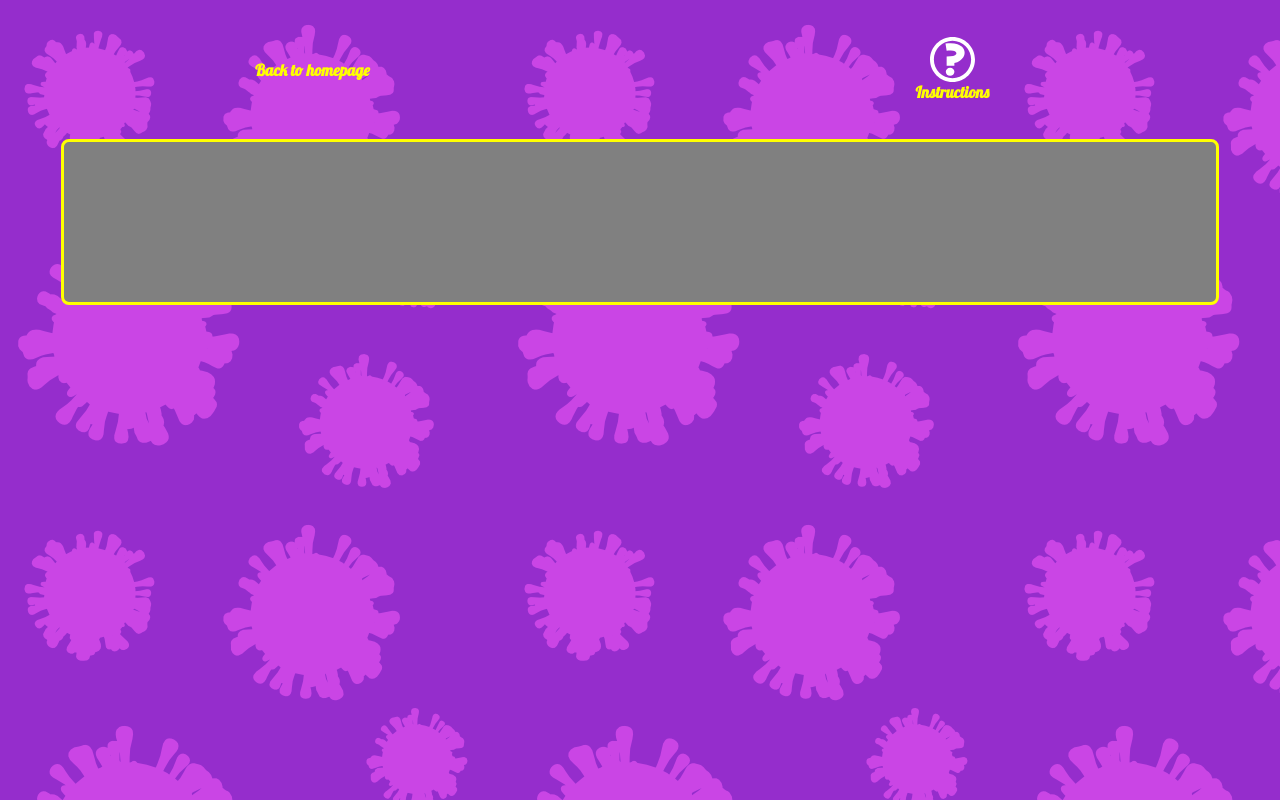
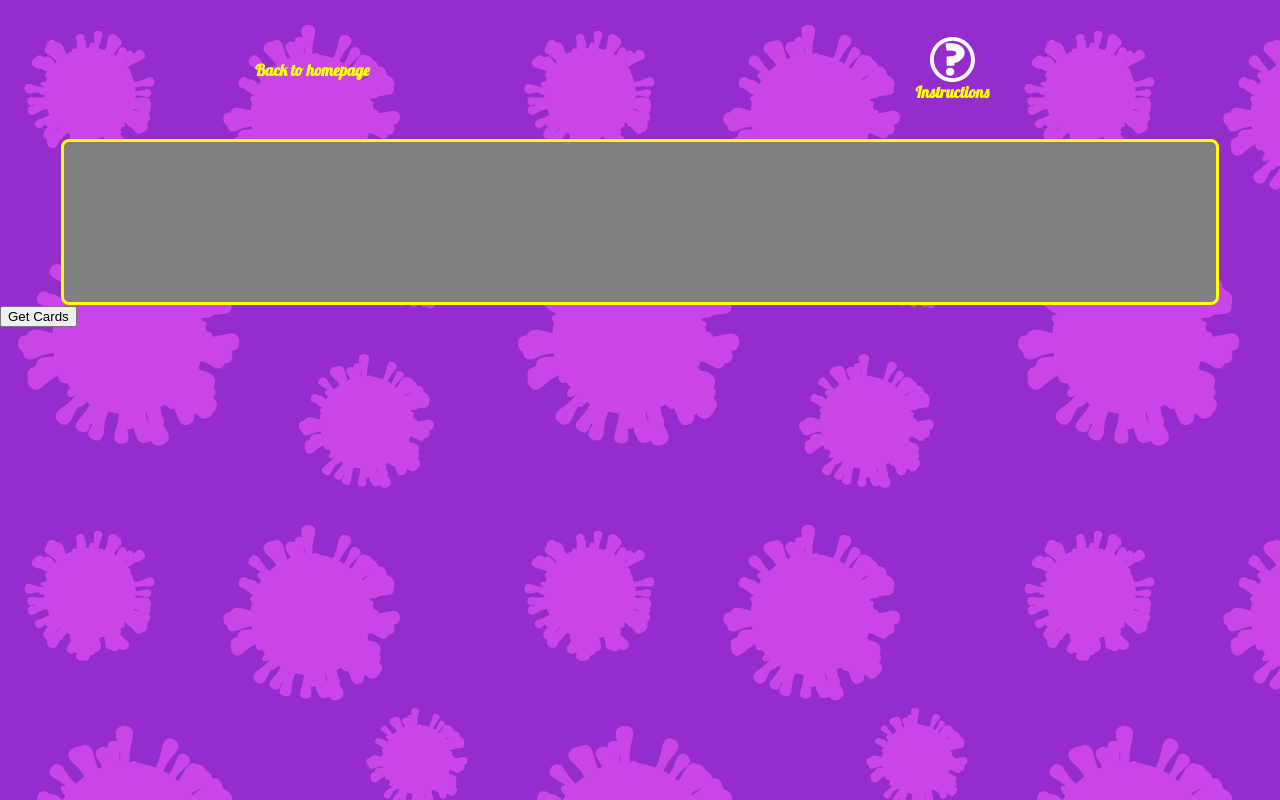
Before and after one commit to MagoroGraphics/covatars-remastered, a React (Create React App) app: page / in a window 1280 px wide. Both pictures are taken after a click on the button "Start". Built offline with nearby package versions, Linux system fonts and the light colour scheme; the HTML template or start-up script is replaced by a standard one.

Commit message:
starts defining fetch function

```diff
--- a/src/components/PlayerCreation.tsx
+++ b/src/components/PlayerCreation.tsx
@@ -131,12 +131,12 @@ const PlayerCreation = ({ setIsGameStarted }: PlayerCreationProps) => {
   };
 
   const handleStartGame = () => {
-    if(players.length < numOfPlayers) {
-      setErrorMessage(true)
-      return
-    };
-    setErrorMessage(false)
-    submitPlayerDetails();
+    // if(players.length < numOfPlayers) {
+    //   setErrorMessage(true)
+    //   return
+    // };
+    // setErrorMessage(false)
+    // submitPlayerDetails();
     setIsGameStarted(true)
   };
 
--- a/src/containers/Game.tsx
+++ b/src/containers/Game.tsx
@@ -1,4 +1,4 @@
-import React from "react";
+import React,{ useState } from "react";
 import styled from "styled-components";
 
 const PlayerHand = styled.div`
@@ -12,9 +12,18 @@ const PlayerHand = styled.div`
 `
 
 const Game = () => {
+
+  const [hand, setHand] = useState({})
+
+  const handleClick = async () => {
+    const response = await fetch('/draw-cards')
+    const cards = await response.json()
+  }
+
   return (
     <>
       <PlayerHand/>
+      <button onClick={() =>handleClick()}>Get Cards</button>
     </>
   );
 };
```
